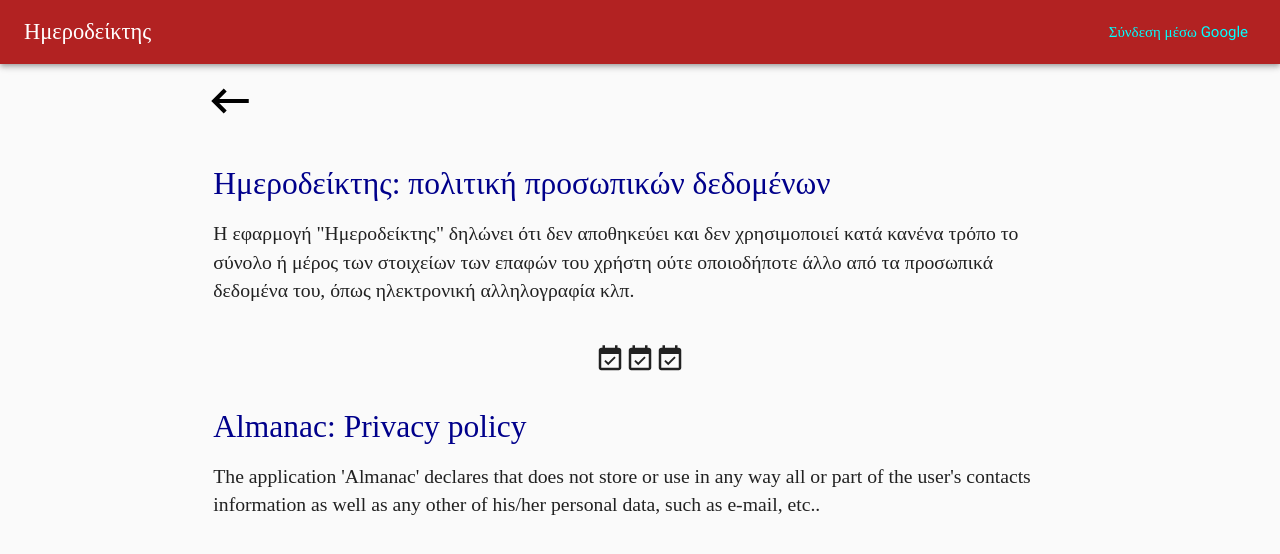
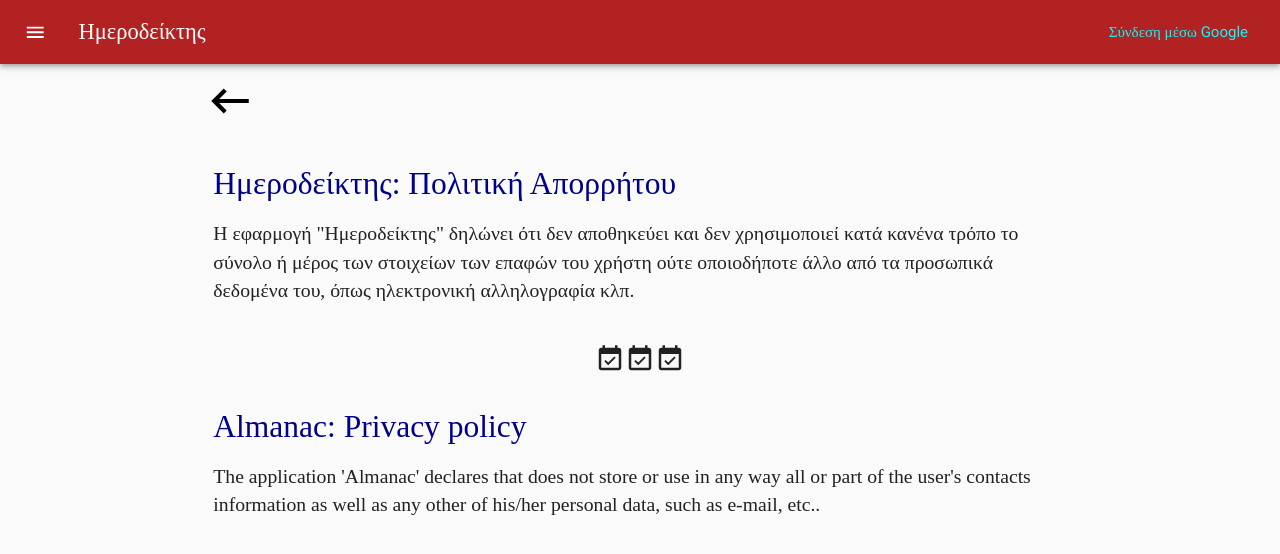
Before and after one commit to ifer/AlmanacService, a React (Create React App) app in the folder client/: page /privacy in a window 1280 px wide. Shown: the top 554 px of the page. Built offline with nearby package versions, Linux system fonts and the light colour scheme; no server answers.

Commit message:
privacy policy page using menu

```diff
--- a/client/src/components/Header.js
+++ b/client/src/components/Header.js
@@ -7,8 +7,12 @@ import AppBar from '@material-ui/core/AppBar';
 import Toolbar from '@material-ui/core/Toolbar';
 import Typography from '@material-ui/core/Typography';
 import Button from '@material-ui/core/Button';
-import { Link } from 'react-router-dom';
+import { Link, withRouter } from 'react-router-dom';
 import Box from '@material-ui/core/Box';
+import IconButton from '@material-ui/core/IconButton';
+import MenuIcon from '@material-ui/icons/Menu';
+import Menu from '@material-ui/core/Menu';
+import MenuItem from '@material-ui/core/MenuItem';
 
 import messages from '../util/messages';
 
@@ -41,9 +45,66 @@ class Header extends Component {
         this.renderLogButton = this.renderLogButton.bind(this);
         this.renderUsername = this.renderUsername.bind(this);
         this.classes = this.props.classes;
+        this.state = {
+            anchorEl: null,
+        };
+        this.openMenu = this.openMenu.bind(this);
+        this.closeMenu = this.closeMenu.bind(this);
+        this.openPrivacy = this.openPrivacy.bind(this);
         // const { classes } = this.props;
     }
 
+    openMenu(event) {
+        this.setState({ anchorEl: event.currentTarget });
+    }
+
+    closeMenu() {
+        this.setState({ anchorEl: null });
+    }
+
+    openPrivacy() {
+        this.props.history.push('/privacy');
+        this.closeMenu();
+    }
+
+    renderMenu() {
+        return (
+            <div>
+                <IconButton
+                    edge="start"
+                    style={{ color: 'white', marginRight: '20px' }}
+                    onClick={this.openMenu}
+                    aria-label="menu"
+                >
+                    <MenuIcon />
+                </IconButton>
+                <Menu
+                    id="app-menu"
+                    anchorEl={this.state.anchorEl}
+                    keepMounted
+                    open={Boolean(this.state.anchorEl)}
+                    onClose={this.closeMenu}
+                    style={{ marginTop: '40px' }}
+                >
+                    <MenuItem onClick={this.openPrivacy}>{messages.privacy}</MenuItem>
+                </Menu>
+            </div>
+        );
+    }
+
+    /*
+<Menu
+id="simple-menu"
+anchorEl={anchorEl}
+keepMounted
+open={Boolean(anchorEl)}
+onClose={handleClose}
+>
+<MenuItem onClick={handleClose}>Profile</MenuItem>
+
+</Menu>
+
+*/
     // Return JSX piece of code that shows
     // the user auth state.
     // this.props.auth are injected by redux via mapStateToProps
@@ -105,6 +166,7 @@ class Header extends Component {
         return (
             <AppBar color="primary" position="static">
                 <Toolbar>
+                    {this.renderMenu()}
                     <Box display="flex" flexGrow={1}>
                         <Link className={this.classes.brandLogo} to={'/'}>
                             <Typography variant="h5" color="inherit">
@@ -130,6 +192,7 @@ function mapStateToProps(state) {
     return { auth: state.auth };
 }
 //plugin styles as props (material-ui)
-const styledHeader = withStyles(useStyles)(Header);
+//withRouter: to make props.history available
+const styledHeader = withStyles(useStyles)(withRouter(Header));
 //plugin state as props (redux)
 export default connect(mapStateToProps)(styledHeader);
--- a/client/src/components/Home.js
+++ b/client/src/components/Home.js
@@ -171,7 +171,6 @@ class Home extends Component {
         this.getCelebrating = this.getCelebrating.bind(this);
         this.onCloseErrorMsg = this.onCloseErrorMsg.bind(this);
         this.openHelp = this.openHelp.bind(this);
-        this.openPrivacy = this.openPrivacy.bind(this);
     }
 
     componentDidMount() {
@@ -231,10 +230,6 @@ class Home extends Component {
 
     openHelp() {
         this.props.history.push('/help');
-    }
-
-    openPrivacy() {
-        this.props.history.push('/privacy');
     }
 
     handleHolidayInput(event, value) {
@@ -438,13 +433,6 @@ class Home extends Component {
                             </Typography>
                         </Button>
                     </Grid>
-                    <Grid container item alignItems="center" justify="flex-start">
-                        <Button style={{ marginTop: '0px' }} onClick={() => this.openPrivacy()}>
-                            <Typography paragraph variant="body2" className={this.classes.controlButtons}>
-                                {messages.privacy}
-                            </Typography>
-                        </Button>
-                    </Grid>
                 </Grid>
             </Paper>
         );
--- a/client/src/components/Privacy.js
+++ b/client/src/components/Privacy.js
@@ -41,7 +41,7 @@ const Privacy = (props) => {
                 >
                     <KeyboardBackspaceIcon style={{ fontSize: '50px', color: 'black', marginLeft: '-20px' }} />
                 </IconButton>
-                <h3 className={classes.h3}>Ημεροδείκτης: πολιτική προσωπικών δεδομένων</h3>
+                <h3 className={classes.h3}>Ημεροδείκτης: Πολιτική Απορρήτου</h3>
                 <div>
                     Η εφαρμογή "Ημεροδείκτης" δηλώνει ότι δεν αποθηκεύει και δεν χρησιμοποιεί κατά κανένα τρόπο το
                     σύνολο ή μέρος των στοιχείων των επαφών του χρήστη ούτε οποιοδήποτε άλλο από τα προσωπικά δεδομένα
--- a/client/src/util/messages.js
+++ b/client/src/util/messages.js
@@ -12,7 +12,7 @@ const messages = {
     holiday: 'Εορτή..',
     celebrating: 'Εορτάζοντες...',
     help: 'Τι είναι αυτό;',
-    privacy: 'Προσωπικά δεδομένα..',
+    privacy: 'Πολιτική Απορρήτου',
     loginWithGoogle: 'Σύνδεση μέσω Google',
     logout: 'Αποσύνδεση',
     nooptions: 'Δεν βρέθηκε η λέξη',
```
